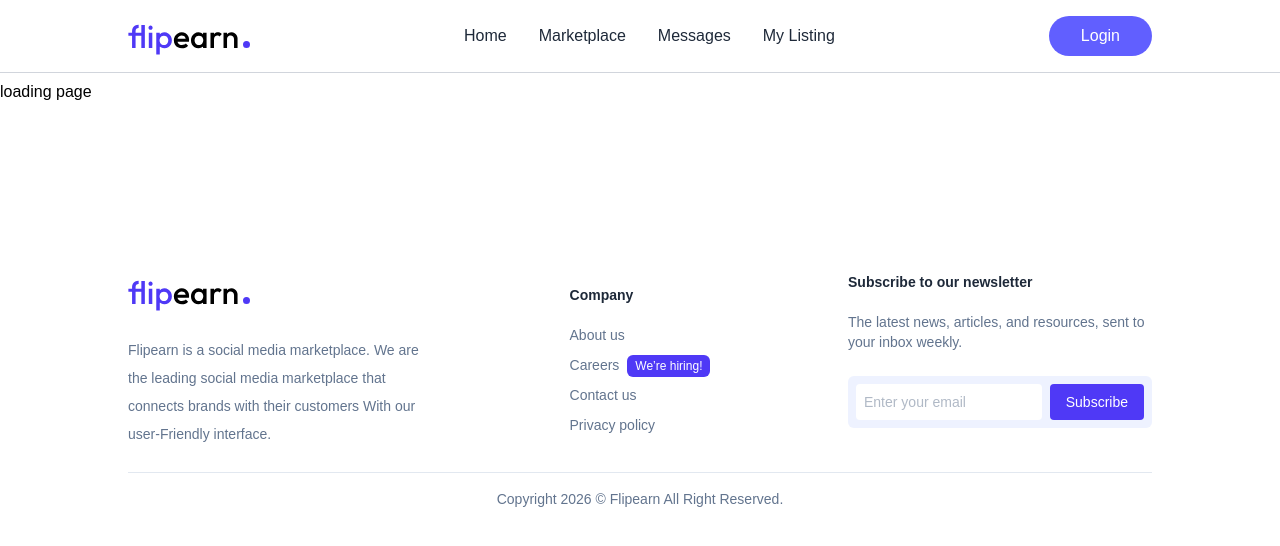
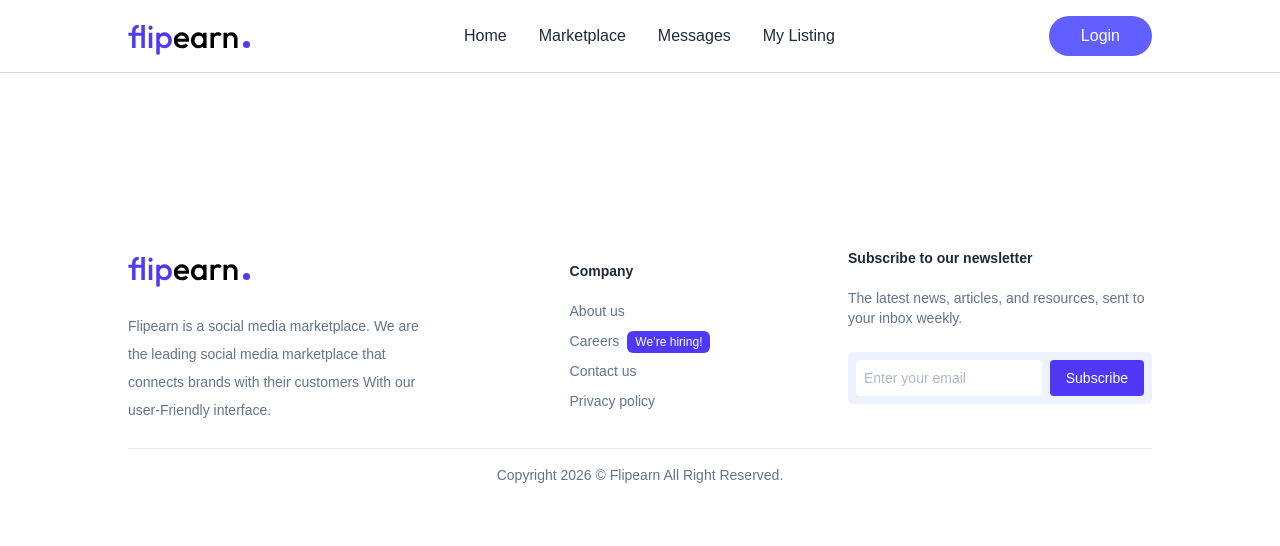
Before and after one commit to yeasin5060/flipEarn, a React (Vite) app in the folder client/: page /loading in a window 1280 px wide. Shown: the top 546 px of the page. Built offline with nearby package versions, Linux system fonts and the light colour scheme; no server answers.

Commit message:
complete the loading page

```diff
--- a/client/src/App.jsx
+++ b/client/src/App.jsx
@@ -51,7 +51,7 @@ function App() {
         <Route path="/edit-listing/:id" element ={<ManageListing/>}/>
         <Route path="/messages" element ={<Messages/>}/>
         <Route path="/my-order" element ={<MyOrders/>}/>
-        <Route path="/loading" element ={<Loading/>}/>
+        <Route path="/loading/:nextUrl" element ={<Loading/>}/>
         <Route path="/admin" element ={<Layout/>}>
           <Route index element ={<Dashboard/>} />
           <Route path="verify-credentials" element ={<CredentialVerify/>} />
--- a/client/src/pages/Loading.jsx
+++ b/client/src/pages/Loading.jsx
@@ -1,9 +1,22 @@
+import { Loader2Icon } from 'lucide-react'
 import React from 'react'
+import { useEffect } from 'react';
+import { useNavigate, useParams } from 'react-router-dom'
 
 const Loading = () => {
+  const {nextUrl} = useParams();
+  const navigate = useNavigate();
+
+  useEffect(()=> {
+    if(nextUrl){
+      setTimeout(()=> {
+        navigate("/", + nextUrl)
+      },6000);
+    }
+  },[])
   return (
-    <div>
-      loading page
+    <div className='flex items-center justify-between h-[8-vh]'>
+      <Loader2Icon className='size-7 text-indigo-700 animate-spin'/>
     </div>
   )
 }
```
Also changed, not shown: 2 other files (tests, documents, lock files or other folders).
